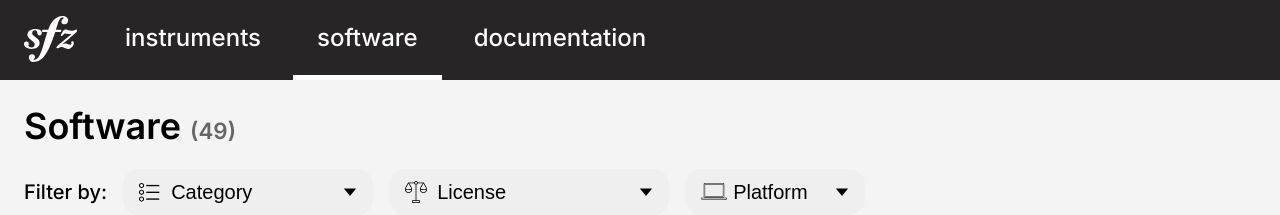
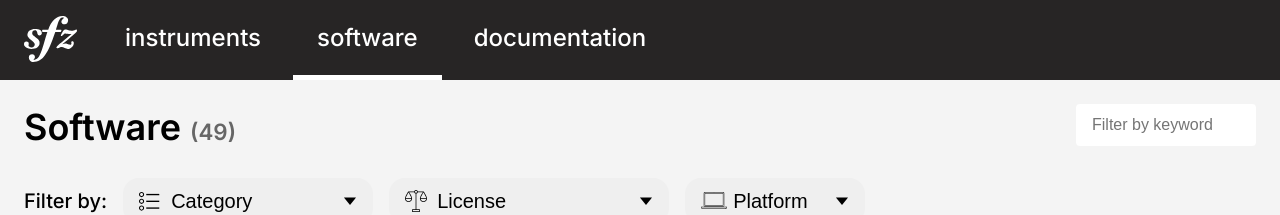
Before and after one commit to kmturley/sfz-website, a Next.js app: page /software in a window 1280 px wide. Shown: the top 215 px of the page. Built offline with nearby package versions, Linux system fonts and the light colour scheme.

Commit message:
Add search filter

```diff
--- a/pages/software/index.tsx
+++ b/pages/software/index.tsx
@@ -2,12 +2,12 @@ import Head from 'next/head';
 import { useRouter } from 'next/router';
 import Layout, { siteTitle } from '../../components/layout';
 import styles from '../../styles/list.module.css';
-import softwareYaml from '../../data/software.yml';
 import GridItem from '../../components/grid-item';
 import MultiSelect from '../../components/multi-select';
-import { includesValue, toSlug } from '../../lib/utils';
+import { includesValue } from '../../lib/utils';
 import { YamlApplication } from '../../lib/types';
 import { getSoftware, getSoftwareCategories, getSoftwareLicenses, getSoftwarePlatforms } from '../../lib/api';
+import { ChangeEvent } from 'react';
 
 const Software = () => {
   const router = useRouter();
@@ -19,14 +19,32 @@ const Software = () => {
   };
 
   const matchesFilters = (application: YamlApplication) => {
+    const search: string = router.query['search'] as string;
     if (router.query['category'] && !includesValue(router.query['category'], application.category)) return false;
     if (router.query['license'] && !includesValue(router.query['license'], application.license)) return false;
     if (router.query['platform'] && !includesValue(router.query['platform'], application.os)) return false;
+    if (
+      router.query['search'] &&
+      application.name?.toLowerCase().indexOf(search) === -1 &&
+      application.short_description?.toLowerCase().indexOf(search) === -1 &&
+      application.category?.indexOf(search) === -1
+    )
+      return false;
     return true;
+  };
+
+  const onSearch = (event: ChangeEvent) => {
+    const el: HTMLInputElement = event.target as HTMLInputElement;
+    router.query['search'] = el.value ? el.value.toLowerCase() : '';
+    router.push({
+      pathname: router.pathname,
+      query: router.query,
+    });
   };
 
   const applications: YamlApplication[] = getSoftwareFiltered();
   const title: string = `${siteTitle} - Software`;
+  const search: string = router.query['search'] as string;
 
   return (
     <Layout>
@@ -38,6 +56,15 @@ const Software = () => {
           <h1 className={styles.title}>
             Software <span className={styles.count}>({applications.length})</span>
           </h1>
+          <input
+            className={styles.search}
+            placeholder="Filter by keyword"
+            type="search"
+            id="search"
+            name="search"
+            value={search}
+            onChange={onSearch}
+          />
         </div>
         <div className={styles.filters}>
           <span className={styles.filterTitle}>Filter by:</span>
--- a/styles/list.module.css
+++ b/styles/list.module.css
@@ -5,12 +5,30 @@
 }
 
 .header {
+  align-items: center;
+  display: flex;
+  justify-content: space-between;
   margin-bottom: 1rem;
 }
 
 .count {
   color: #666;
   font-size: 1rem;
+}
+
+.search {
+  border-radius: .25rem;
+  border: 0;
+  color: #999;
+  font-size: 16px;
+  max-width: 180px;
+  margin-bottom: 1rem;
+  padding: .75rem 1rem;
+  text-overflow: ellipsis;
+}
+
+.search:focus {
+  outline: 1px solid #fff;
 }
 
 .filters {
```
Also changed, not shown: pages/instruments/index.tsx (+28 -0 lines).
